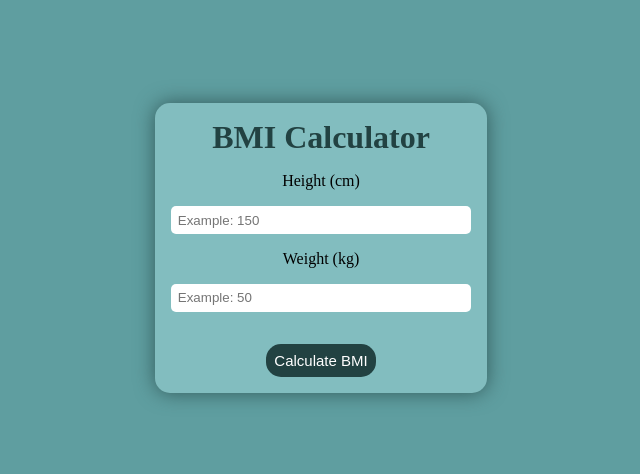
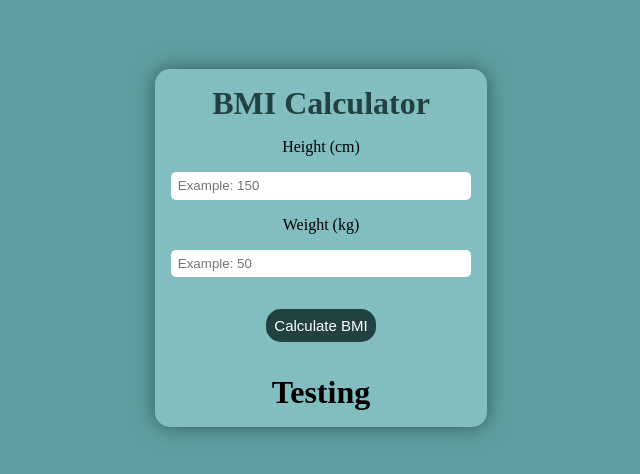
Before and after one commit to Shayek1/BMI-Calculator, a React (Vite) app: page / in a window 1280 px wide. Shown: the part 152-626 px from the top of the page, without its empty margins (319-959 px from the left). Built offline with nearby package versions, Linux system fonts and the light colour scheme.

Commit message:
built app structure

```diff
--- a/src/App.jsx
+++ b/src/App.jsx
@@ -16,6 +16,7 @@ const App = () => {
 
             <button>Calculate BMI</button>
 
+            <div className="results">Testing</div>
 
         </div>
     </div>;
```
